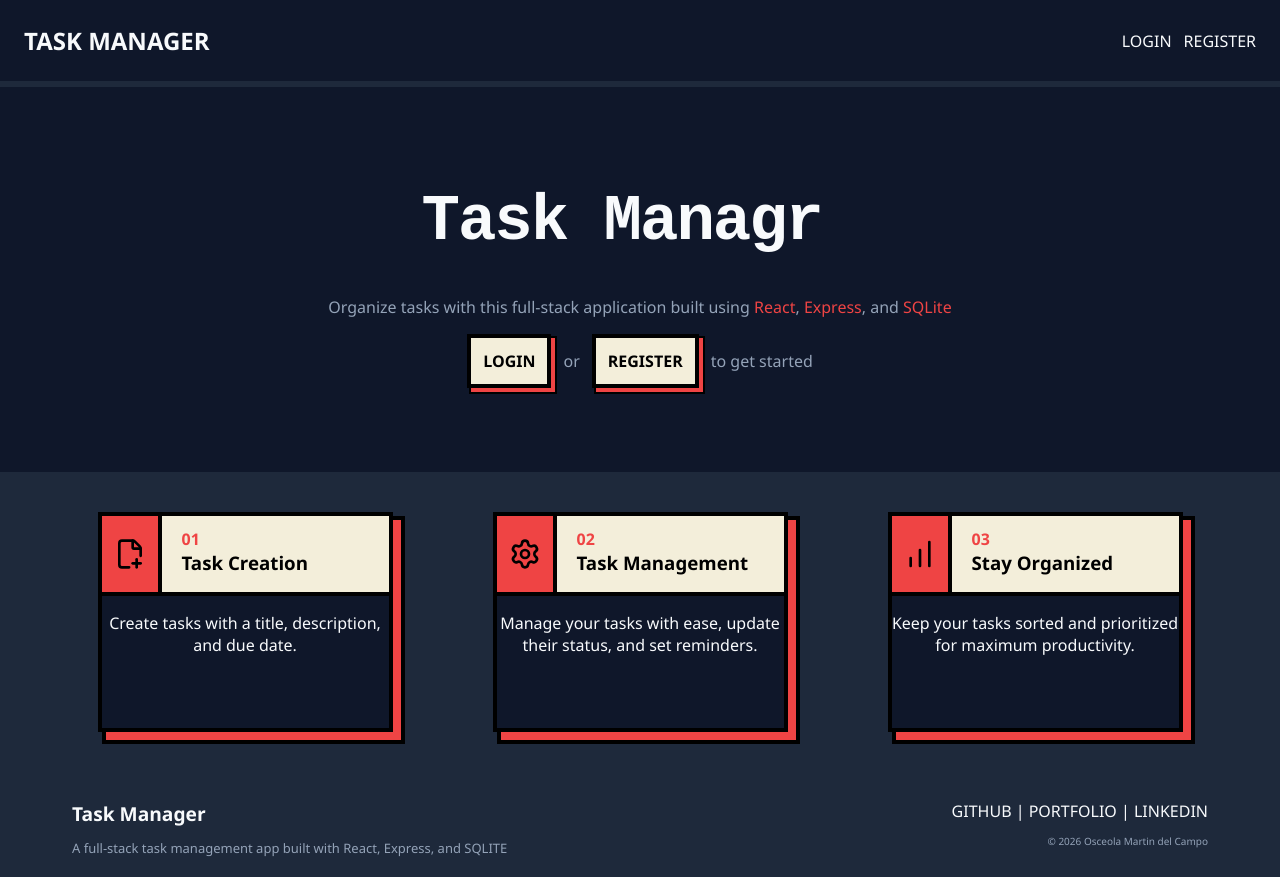
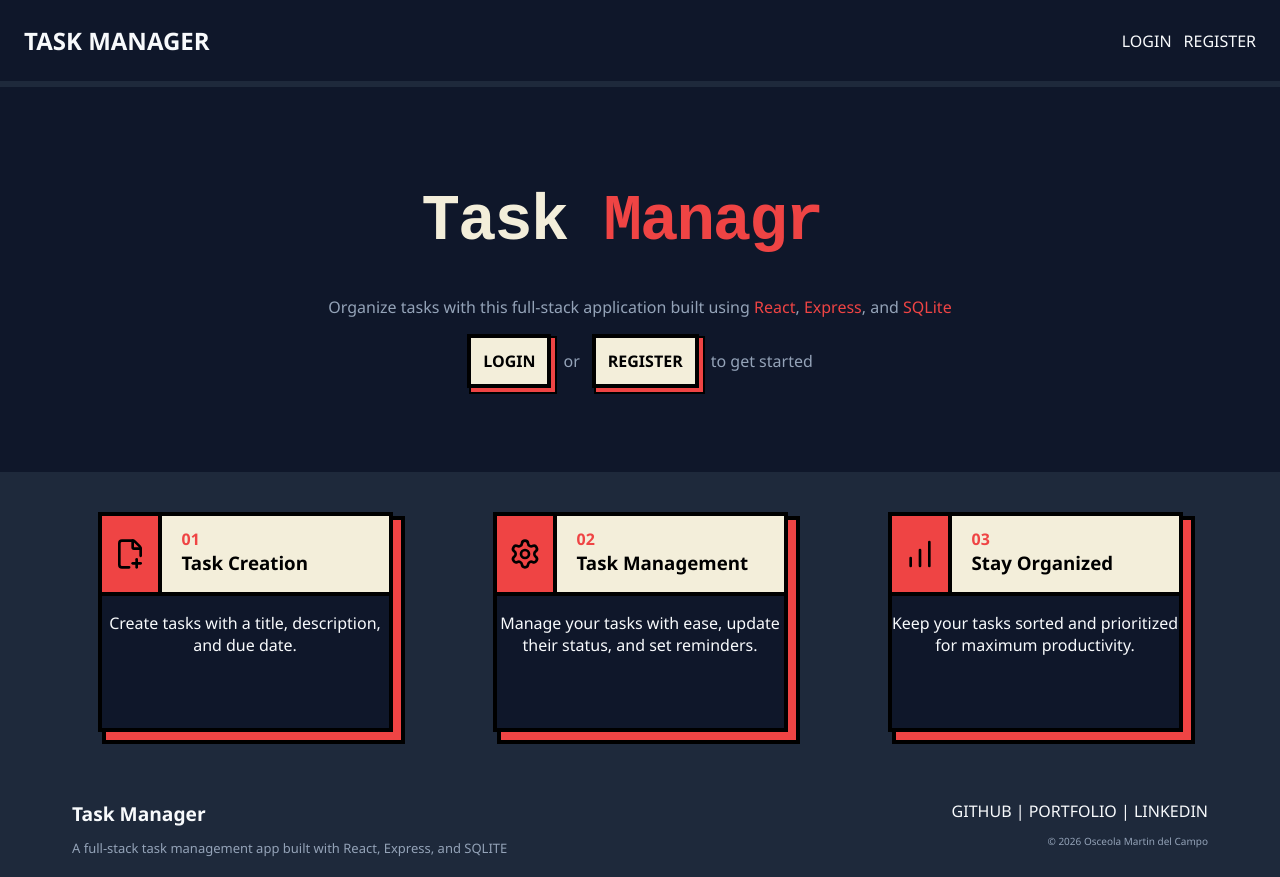
Before and after one commit to OJoeMDC/Task-Manager, a React (Vite) app in the folder client/: page / in a window 1280 px wide. Built offline with nearby package versions, Linux system fonts and the light colour scheme; no server answers.

Commit message:
One last UI change

```diff
--- a/client/src/components/Logo.css
+++ b/client/src/components/Logo.css
@@ -1,10 +1,20 @@
 .logo {
   font-size: 4rem;
+  font-weight: 900px;
   font-family: "JetBrains Mono", monospace;
   letter-spacing: -2px;
 }
 
+.task {
+  color: var(--secondary);
+}
+
+.manager {
+  color: var(--primary);
+}
+
 .cursor {
+  color: black;
   animation: blink 0.8s infinite;
 }
 
--- a/client/src/components/Logo.jsx
+++ b/client/src/components/Logo.jsx
@@ -54,7 +54,8 @@ export default function Logo() {
 
     return (
         <span className="logo">
-            {text}
+            <span className="task">{text.slice(0, 5)}</span>
+            <span className="manager">{text.slice(5)}</span>
             <span className="cursor">|</span>
         </span>
     )
```
